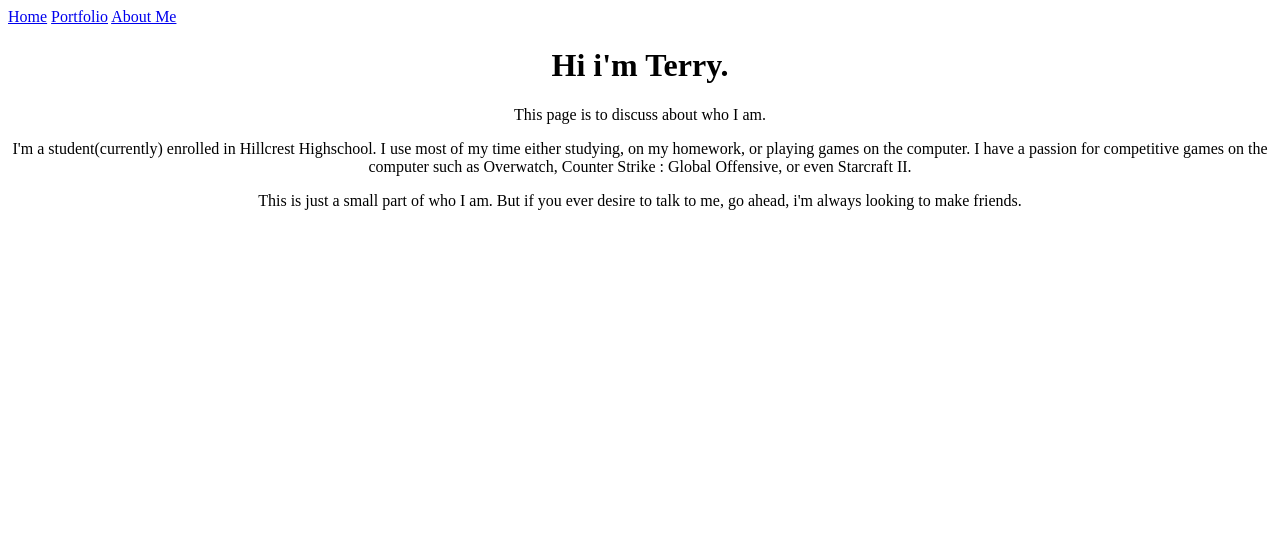
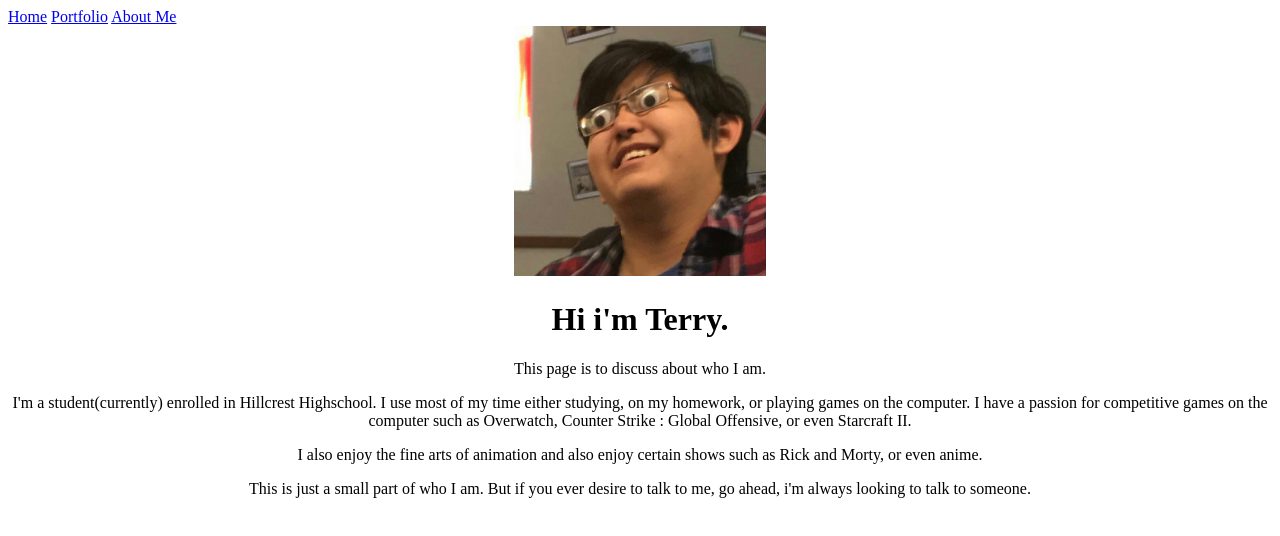
Before and after one commit to nexzuzty/nexzuzty.github.io, a plain HTML site: page aboutme.html in a window 1280 px wide. Drawn offline with Linux system fonts and the light colour scheme.

Commit message:
aboutme edited

```diff
--- a/aboutme.html
+++ b/aboutme.html
@@ -9,10 +9,12 @@
     <a href="portfolio.html">Portfolio</a>
     <a href="aboutme.html">About Me</a>
     <center>
+      <img src="images/myface.jpg" height="250">
       <h1>Hi i'm Terry.</h1>
     <p>This page is to discuss about who I am.</p>
     <p>I'm a student(currently) enrolled in Hillcrest Highschool. I use most of my time either studying, on my homework, or playing games on the computer. I have a passion for competitive games on the computer such as Overwatch, Counter Strike : Global Offensive, or even Starcraft II.</p>
-    <p>This is just a small part of who I am. But if you ever desire to talk to me, go ahead, i'm always looking to make friends.</p>
+    <p>I also enjoy the fine arts of animation and also enjoy certain shows such as Rick and Morty, or even anime. </p>
+    <p>This is just a small part of who I am. But if you ever desire to talk to me, go ahead, i'm always looking to talk to someone.</p>
     </center>
   </body>
 </html>
```
Also changed, not shown: images/myface.jpg (added).
